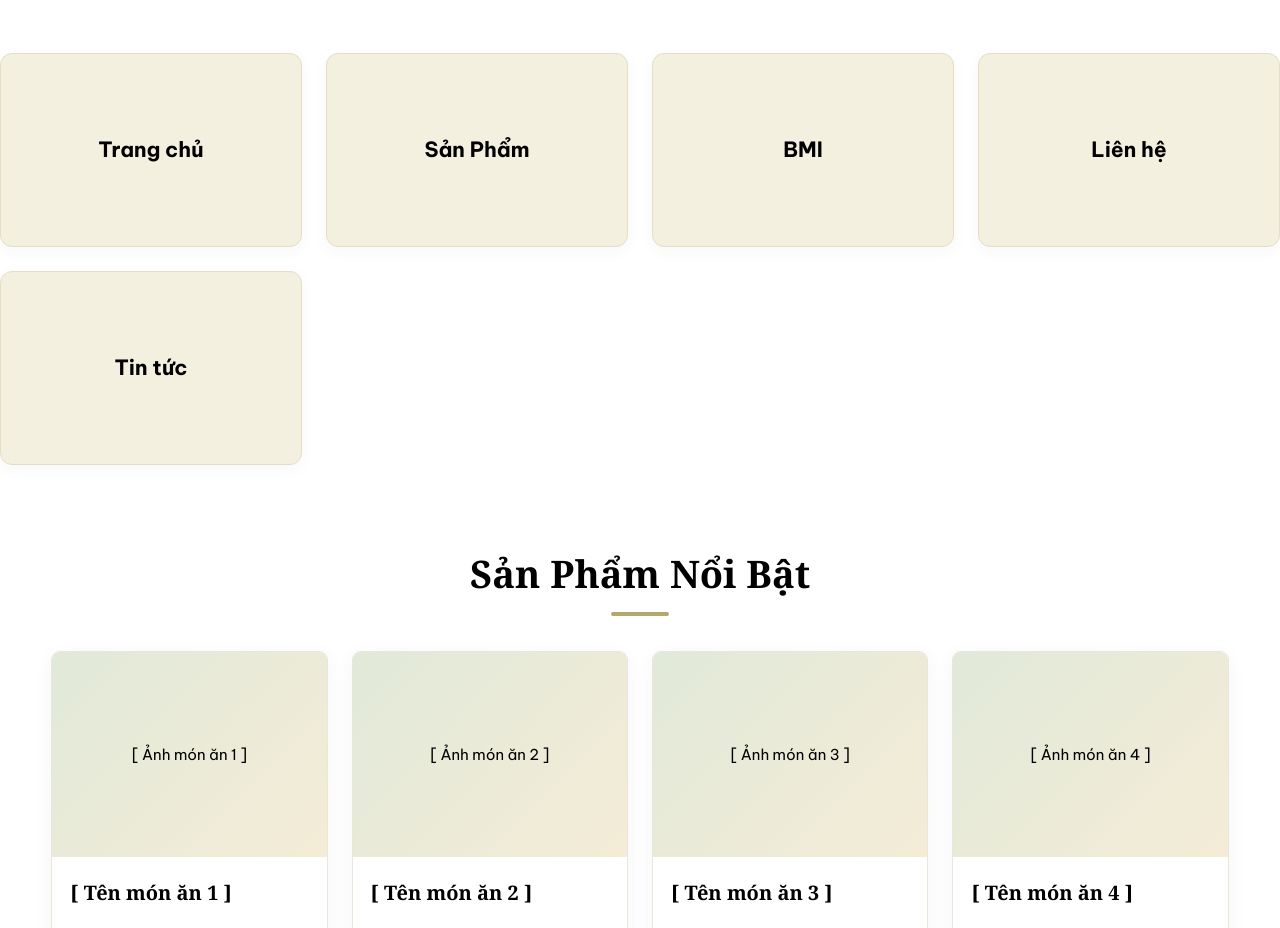
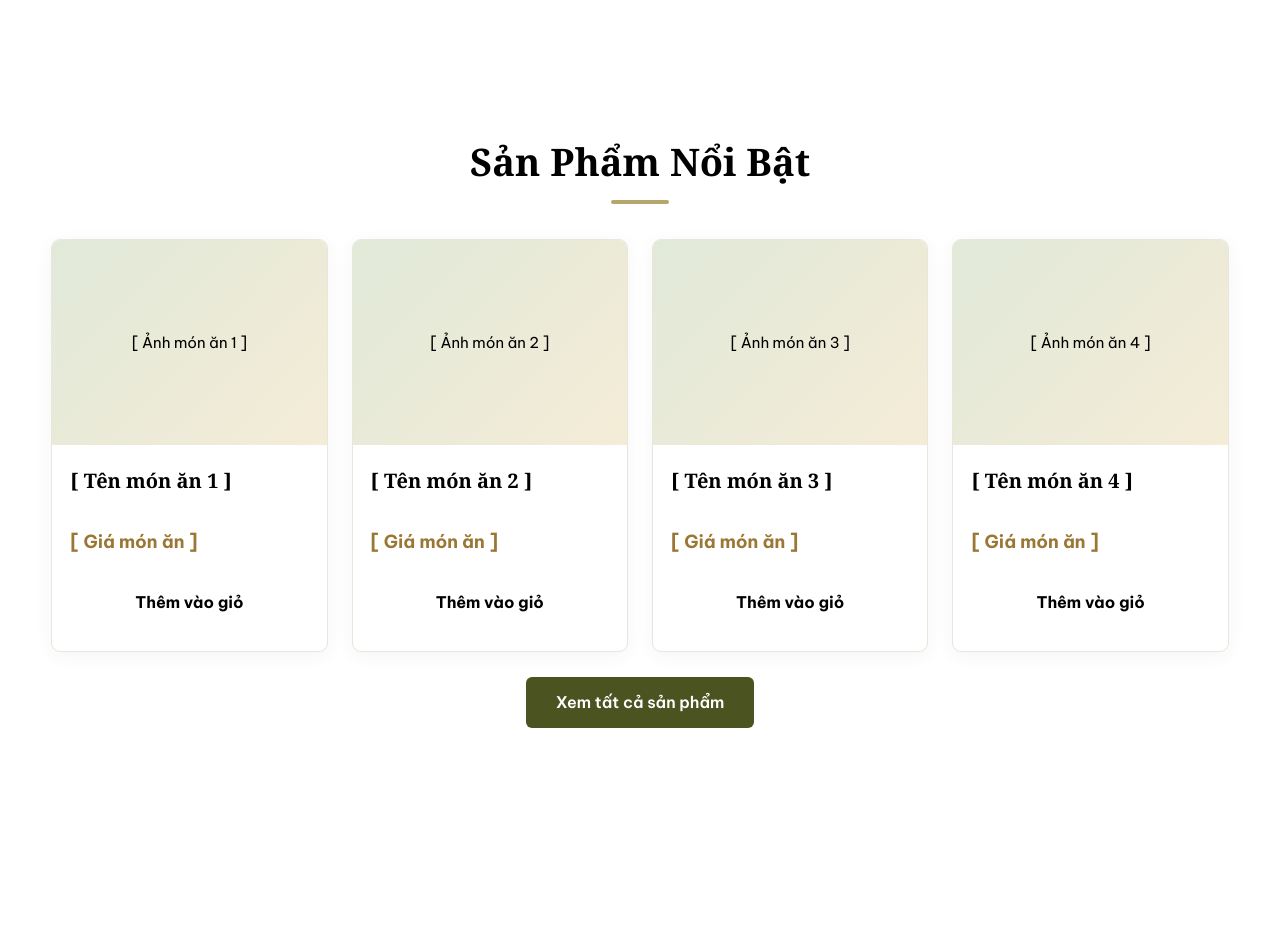
Before and after one commit to nghmi1201/HealthyFood, a plain HTML site: page HealthyFood/index.html in a window 1280 px wide. Shown: the part 2080-3008 px from the top of the page. Drawn offline with Linux system fonts and the light colour scheme.

Commit message:
Update index.html

```diff
--- a/HealthyFood/index.html
+++ b/HealthyFood/index.html
@@ -121,41 +121,6 @@
       </div>
     </section>
 
-  <section>
-    <!-- Các chức năng chính -->
-    <div class="category-grid">
-
-    <div class="category-card">
-        <a href="index.html">
-            <h3>Trang chủ</h3>
-        </a>
-    </div>
-
-    <div class="category-card">
-        <a href="pages/product.html">
-            <h3>Sản Phẩm</h3>
-        </a>
-    </div>
-
-    <div class="category-card">
-        <a href="pages/calculator.html">
-            <h3>BMI</h3>
-        </a>
-    </div>
-
-    <div class="category-card">
-        <a href="pages/contact.html">
-            <h3>Liên hệ</h3>
-        </a>
-    </div>
-
-    <div class="category-card">
-        <a href="News.html">
-            <h3>Tin tức</h3>
-        </a>
-    </div>
-
-    </section>
 
     <! 5. SẢN PHẨM NỔI BẬT>
     <section id="products" class="sec-products">
@@ -205,6 +170,7 @@
 
         </div>
       </div>
+      <a href="pages/product.html" class="btn btn-allview">Xem tất cả sản phẩm</a>
     </section>
 
     <!--Lợi ích-->
```
